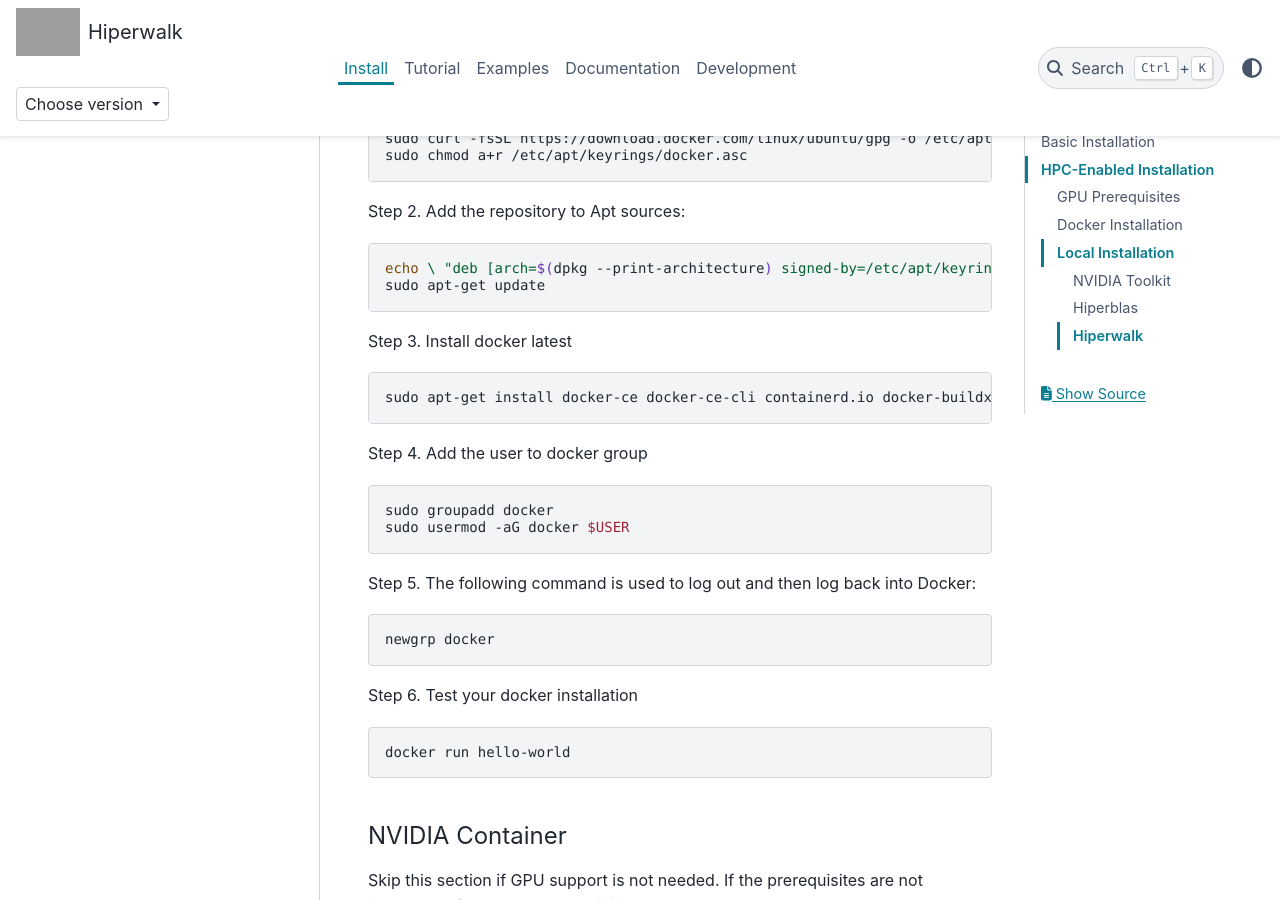
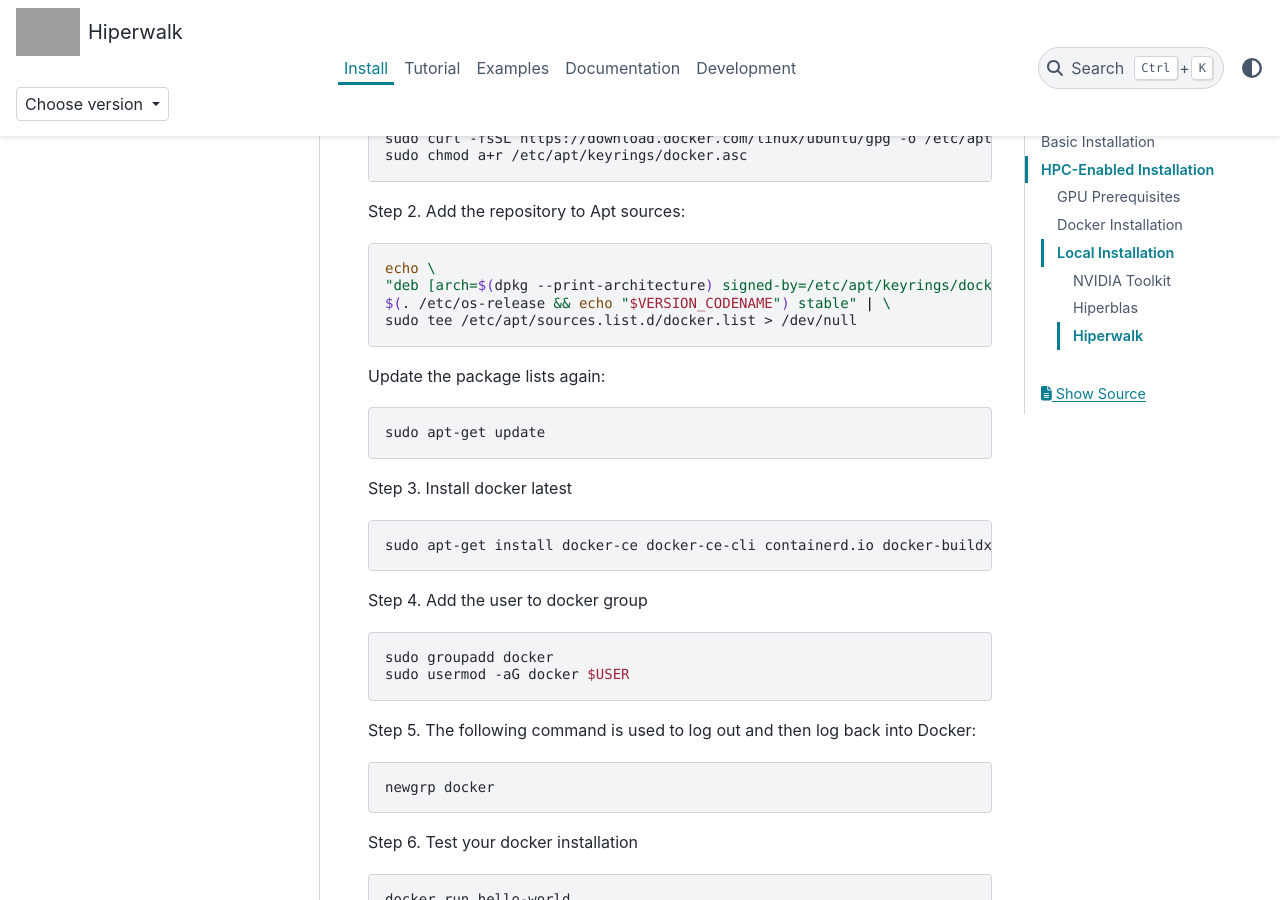
Before and after one commit to hiperwalk/hiperwalk, a Sphinx documentation site: the page built from docs/install/index.rst, in a window 1280 px wide and 900 px high, scrolled down 3179 px. Built offline with Sphinx 7.4.7 and the PyData theme 0.15.4, drawn with Linux system fonts in a browser that asks for light colours; grey boxes are pictures that could not be loaded.

Commit message:
Update docs

```diff
--- a/docs/install/index.rst
+++ b/docs/install/index.rst
@@ -176,8 +176,16 @@
 
 .. code-block:: shell
 
-	echo \ "deb [arch=$(dpkg --print-architecture) signed-by=/etc/apt/keyrings/docker.asc] https://download.docker.com/linux/ubuntu \  $(. /etc/os-release && echo "$VERSION_CODENAME") stable" | \ sudo tee /etc/apt/sources.list.d/docker.list > /dev/null
-	sudo apt-get update
+    echo \
+    "deb [arch=$(dpkg --print-architecture) signed-by=/etc/apt/keyrings/docker.asc] https://download.docker.com/linux/ubuntu \
+    $(. /etc/os-release && echo "$VERSION_CODENAME") stable" | \
+    sudo tee /etc/apt/sources.list.d/docker.list > /dev/null
+
+Update the package lists again:
+
+.. code-block:: shell
+
+    sudo apt-get update
 
 Step 3. Install docker latest
 
```
Also changed, not shown: 2 other files.
